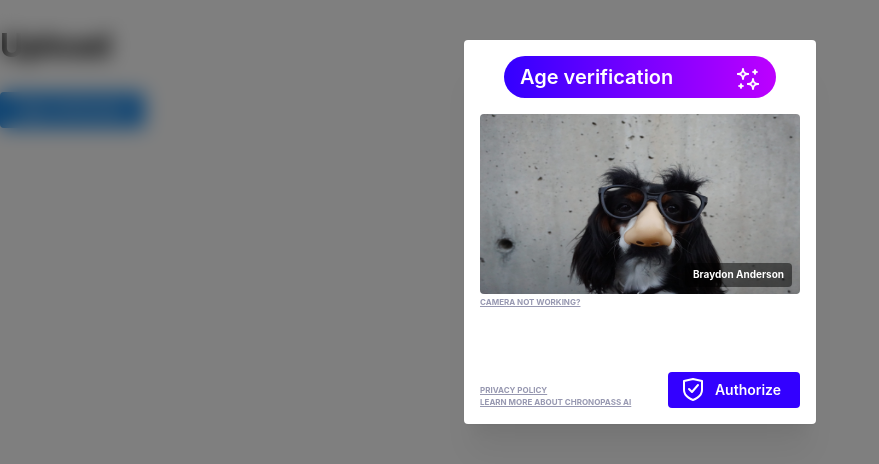
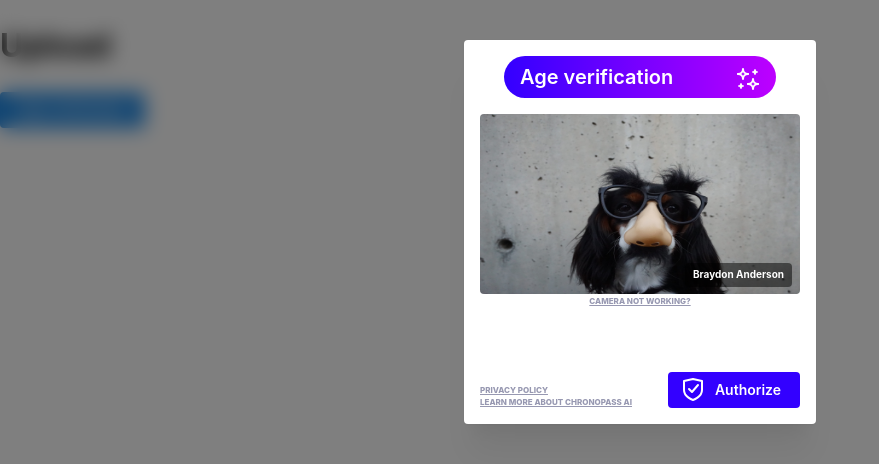
Before and after one commit to mzavattaro/chronopass-ai, a Next.js app: page /camera-upload in a window 1280 px wide. Both pictures are taken after a click on the button "Age verification". Shown: the top 464 px of the page, without its empty margins (0-879 px from the left). Built offline with nearby package versions, Linux system fonts and the light colour scheme.

Commit message:
Add verification type conditional

```diff
--- a/app/components/Anchor/AnchorLink.module.css
+++ b/app/components/Anchor/AnchorLink.module.css
@@ -2,5 +2,5 @@
   color: #9798b1;
   text-transform: uppercase;
   font-size: 0.5rem;
-  font-weight: 700;
+  font-weight: 800;
 }
--- a/app/components/Anchor/AnchorLink.tsx
+++ b/app/components/Anchor/AnchorLink.tsx
@@ -1,5 +1,6 @@
 import type { FC } from 'react';
 import { Anchor } from '@mantine/core';
+
 import styles from './AnchorLink.module.css';
 
 type AnchorLinkProps = {
--- a/app/components/ImageCapture/CaptureContainer.module.css
+++ b/app/components/ImageCapture/CaptureContainer.module.css
@@ -16,3 +16,8 @@
 .verificationWrapper {
   padding-top: 2rem;
 }
+
+.manualVerificationWrapper {
+  padding-top: 1.5rem;
+  width: 100%;
+}
--- a/app/components/ImageCapture/CaptureContainer.tsx
+++ b/app/components/ImageCapture/CaptureContainer.tsx
@@ -2,20 +2,76 @@
 
 import { useRef, useState } from 'react';
 import type { FC } from 'react';
-import AnchorLink from '../Anchor/AnchorLink';
 import LoadingOverlay from '../LoadingOverlay/LoadingOverlay';
 import Header from './Header';
 import Footer from './Footer';
 import VideoStream from './VideoStream';
+import ManualVerification from '../ManualVerification/ManualVerification';
+import LinkButton from '../LinkButton/LinkButton';
 import VerificationResponse from '../VerificationResponse/VerificationResponse';
 import { getVideo } from '@/app/utils/getVideo';
 
 import styles from './CaptureContainer.module.css';
 
+type VerificationTypeProps = {
+  showManualVerification: boolean;
+  setShowManualVerification: React.Dispatch<React.SetStateAction<boolean>>;
+  response: string | null;
+  isVideoActive: boolean;
+  setIsVideoActive: (value: boolean) => void;
+  videoRef: React.MutableRefObject<HTMLVideoElement | null>;
+  imageRef: React.MutableRefObject<HTMLCanvasElement | null>;
+};
+
+const VerificationType: FC<VerificationTypeProps> = ({
+  showManualVerification,
+  response,
+  isVideoActive,
+  setIsVideoActive,
+  videoRef,
+  imageRef,
+  setShowManualVerification,
+}) => {
+  const handleOnClick = () => {
+    if (showManualVerification || isVideoActive) {
+      getVideo(videoRef, setIsVideoActive);
+    }
+
+    setShowManualVerification(!showManualVerification);
+  };
+
+  if (showManualVerification) {
+    return (
+      <div className={styles.manualVerificationWrapper}>
+        <ManualVerification
+          showManualVerification={showManualVerification}
+          setShowManualVerification={setShowManualVerification}
+        />
+      </div>
+    );
+  }
+
+  return (
+    <>
+      {response ? (
+        <VerificationResponse className={styles.verificationWrapper}>
+          {response === '1' ? 'successful verification' : 'access denied'}
+        </VerificationResponse>
+      ) : (
+        <>
+          <VideoStream isVideoActive={isVideoActive} videoRef={videoRef} imageRef={imageRef} />
+          <LinkButton onClick={handleOnClick}>Camera not working?</LinkButton>
+        </>
+      )}
+    </>
+  );
+};
+
 const CaptureContainer: FC = () => {
   const [response, setResponse] = useState<string | null>(null);
   const [isLoading, setIsLoading] = useState(false);
   const [isVideoActive, setIsVideoActive] = useState(false);
+  const [showManualVerification, setShowManualVerification] = useState(false);
   const videoRef = useRef<HTMLVideoElement | null>(null);
   const imageRef = useRef<HTMLCanvasElement | null>(null);
 
@@ -25,21 +81,22 @@ const CaptureContainer: FC = () => {
 
     try {
       setIsLoading(true);
+
+      getVideo(videoRef, setIsVideoActive);
       const res = await fetch('/api/openai', {
         method: 'POST',
         headers: { 'Content-Type': 'application/json' },
         body: JSON.stringify({ base64Image }),
       });
-
       if (!res.ok) {
         throw new Error('Network response was not ok');
       }
+
       const data = await res.json();
       setResponse(data.choices[0].message.content);
     } catch (error) {
       console.error('Error: ', error);
     } finally {
-      getVideo(videoRef, setIsVideoActive);
       setIsLoading(false);
     }
   };
@@ -51,20 +108,18 @@ const CaptureContainer: FC = () => {
       <LoadingOverlay isLoading={isLoading} />
       <Header />
 
-      {response ? (
-        <VerificationResponse className={styles.verificationWrapper}>
-          {response === '1' ? 'successful verification' : 'access denied'}
-        </VerificationResponse>
-      ) : (
-        <>
-          <VideoStream isVideoActive={isVideoActive} videoRef={videoRef} imageRef={imageRef} />
-          <AnchorLink className={styles.anchorLink} href="https://google.com/">
-            <span>camera not working?</span>
-          </AnchorLink>
-        </>
-      )}
+      <VerificationType
+        response={response}
+        showManualVerification={showManualVerification}
+        setShowManualVerification={setShowManualVerification}
+        isVideoActive={isVideoActive}
+        videoRef={videoRef}
+        imageRef={imageRef}
+        setIsVideoActive={setIsVideoActive}
+      />
 
       <Footer
+        showManualVerification={showManualVerification}
         response={response}
         isVideoActive={isVideoActive}
         setIsVideoActive={setIsVideoActive}
--- a/app/components/ImageCapture/Footer.tsx
+++ b/app/components/ImageCapture/Footer.tsx
@@ -14,38 +14,7 @@ type FooterProps = {
   takeImage: () => void;
   isLoading: boolean;
   videoRef: React.RefObject<HTMLVideoElement>;
-};
-
-const ButtonGroup: FC<FooterProps> = ({
-  response,
-  isVideoActive,
-  setIsVideoActive,
-  takeImage,
-  isLoading,
-  videoRef,
-}) => {
-  if (!response) {
-    return (
-      <div className={styles.buttonGroup}>
-        {isVideoActive ? (
-          <Button leftSection={<UserFocus />} color="#3300FF" onClick={() => takeImage()}>
-            {isLoading ? 'Verifying...' : 'Snap'}
-          </Button>
-        ) : (
-          <Button
-            data-autofocus
-            leftSection={<Authorize />}
-            color="#3300FF"
-            onClick={() => getVideo(videoRef, setIsVideoActive)}
-          >
-            Authorize
-          </Button>
-        )}
-      </div>
-    );
-  }
-
-  return null;
+  showManualVerification: boolean;
 };
 
 const Footer: FC<FooterProps> = ({
@@ -55,7 +24,42 @@ const Footer: FC<FooterProps> = ({
   takeImage,
   isLoading,
   videoRef,
-}) => (
+  showManualVerification,
+}) => {
+  const renderButton = () => {
+    if (!response) {
+      if (isVideoActive) {
+        return (
+          <Button leftSection={<UserFocus />} color="#3300FF" onClick={takeImage}>
+            {isLoading ? 'Verifying...' : 'Snap'}
+          </Button>
+        );
+      }
+
+      if (showManualVerification) {
+        return (
+          <Button leftSection={<Authorize />} color="#3300FF">
+            Submit
+          </Button>
+        );
+      }
+
+      return (
+        <Button
+          data-autofocus
+          leftSection={<Authorize />}
+          color="#3300FF"
+          onClick={() => getVideo(videoRef, setIsVideoActive)}
+        >
+          Authorize
+        </Button>
+      );
+    }
+
+    return null;
+  };
+
+  return (
     <div className={styles.footer}>
       <div className={styles.anchorLinkGroup}>
         <AnchorLink className={styles.anchorLink} href="https://google.com/">
@@ -66,15 +70,9 @@ const Footer: FC<FooterProps> = ({
         </AnchorLink>
       </div>
 
-    <ButtonGroup
-      response={response}
-      isVideoActive={isVideoActive}
-      setIsVideoActive={setIsVideoActive}
-      takeImage={takeImage}
-      isLoading={isLoading}
-      videoRef={videoRef}
-    />
+      <div className={styles.buttonGroup}>{renderButton()}</div>
     </div>
   );
+};
 
 export default Footer;
--- /dev/null
+++ b/app/components/LinkButton/LinkButton.module.css
@@ -0,0 +1,12 @@
+.button {
+  background: none;
+  border: none;
+  color: #9798b1;
+  text-align: center;
+  text-transform: uppercase;
+  text-decoration: underline;
+  display: inline-block;
+  font-size: 0.5rem;
+  font-weight: 800;
+  cursor: pointer;
+}
--- /dev/null
+++ b/app/components/LinkButton/LinkButton.tsx
@@ -0,0 +1,18 @@
+import { FC } from 'react';
+
+import styles from './LinkButton.module.css';
+
+type LinkButtonProps = {
+  children: React.ReactNode;
+  onClick?: () => void;
+};
+
+const LinkButton: FC<LinkButtonProps> = ({ children, onClick }) => (
+  <>
+    <button type="button" className={styles.button} onClick={onClick}>
+      {children}
+    </button>
+  </>
+);
+
+export default LinkButton;
--- /dev/null
+++ b/app/components/ManualVerification/ManualVerification.module.css
@@ -0,0 +1,24 @@
+.container {
+  width: 100%;
+  display: flex;
+  flex-direction: column;
+  align-items: center;
+  justify-content: center;
+}
+
+.form {
+  width: 100%;
+  padding-top: 0.5rem;
+}
+
+.wrapper {
+  width: 100%;
+  padding-top: 0.5rem;
+}
+
+.input {
+  background-color: #fff;
+  color: var(--mantine-color-dark-9);
+  text-align: center;
+  font-weight: 500;
+}
--- /dev/null
+++ b/app/components/ManualVerification/ManualVerification.tsx
@@ -0,0 +1,51 @@
+import type { FC } from 'react';
+import { useForm } from '@mantine/form';
+import { TextInput, Title } from '@mantine/core';
+
+import styles from './ManualVerification.module.css';
+import LinkButton from '../LinkButton/LinkButton';
+
+type ManualVerificationProps = {
+  showManualVerification: boolean;
+  setShowManualVerification: React.Dispatch<React.SetStateAction<boolean>>;
+};
+
+const ManualVerification: FC<ManualVerificationProps> = ({
+  showManualVerification,
+  setShowManualVerification,
+}) => {
+  const form = useForm({
+    initialValues: {
+      year: '',
+    },
+    validate: {
+      year: (value) => (/^(19|20)\d{2}$/.test(value) ? null : 'Invalid year'),
+    },
+  });
+
+  return (
+    <div className={styles.container}>
+      <Title className={styles.title} order={2}>
+        Manual Verification
+      </Title>
+
+      <form className={styles.form} onSubmit={form.onSubmit((values) => console.log(values))}>
+        <TextInput
+          label="Enter your birth year:"
+          placeholder="Year"
+          maxLength={4}
+          {...form.getInputProps('year')}
+          classNames={{
+            wrapper: styles.wrapper,
+            input: styles.input,
+          }}
+        />
+      </form>
+      <LinkButton onClick={() => setShowManualVerification(!showManualVerification)}>
+        back to authorization
+      </LinkButton>
+    </div>
+  );
+};
+
+export default ManualVerification;
--- a/package.json
+++ b/package.json
@@ -20,6 +20,7 @@
   },
   "dependencies": {
     "@mantine/core": "7.3.2",
+    "@mantine/form": "^7.4.0",
     "@mantine/hooks": "7.3.2",
     "@next/bundle-analyzer": "^14.0.4",
     "@tabler/icons-react": "^2.44.0",
```
Also changed, not shown: 1 other file (tests, documents, lock files or other folders). Lines whose indentation alone changed are shown as unchanged.
